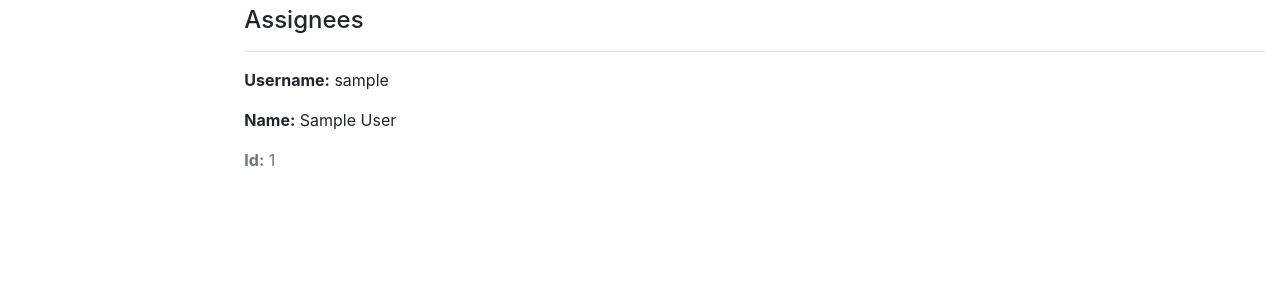
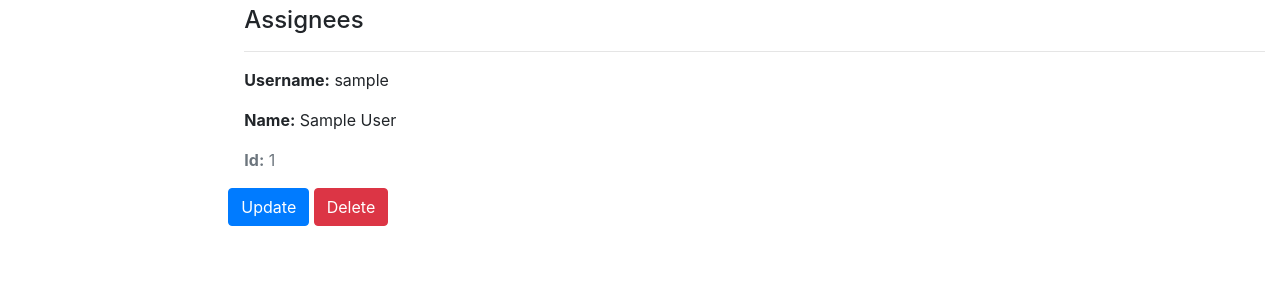
Before and after one commit to Olena-Shulga/it-company-task-manager, a Django app: page /tasks/1/ in a window 1280 px wide. Shown: the part 250-550 px from the top of the page. Run offline with Django 5.2, Linux system fonts and the light colour scheme; tables that the repository leaves empty hold one stand-in row (values such as "Sample post").

Commit message:
add links to add, to update, to see detail and to delete tasks

```diff
--- a/templates/task_manager/task_detail.html
+++ b/templates/task_manager/task_detail.html
@@ -24,4 +24,9 @@
       <p>No assignees yet!</p>
     {% endfor %}
   </div>
+
+  <form action="{% url 'task_manager:task-delete' pk=task.id %}">
+    <a class="btn btn-primary" href="{% url 'task_manager:task-update' pk=task.id %}">Update</a>
+    <button type="submit" class="btn btn-danger">Delete</button>
+  </form>
 {% endblock %}
--- a/templates/task_manager/task_list.html
+++ b/templates/task_manager/task_list.html
@@ -2,7 +2,9 @@
 {% load crispy_forms_filters %}
 
 {% block content %}
-  <h1>Task List</h1>
+  <h1>Task List
+  <a style="float: inline-end" href="{% url 'task_manager:task-create' %}">+</a>
+  </h1>
 
   {% if task_list %}
     <table class="table">
@@ -18,7 +20,7 @@
       {% for task in task_list %}
         <tr>
           <td>
-              {{ task.id }}
+              <a href="{% url 'task_manager:task-detail' pk=task.id %}">{{ task.id }}</a>
           </td>
           <td>
               {{ task.name }}
```
